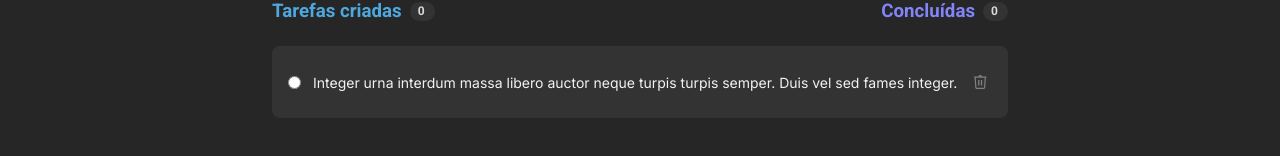
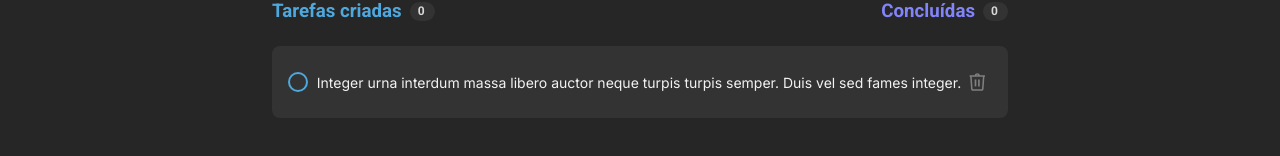
Before and after one commit to kelyAna/todo-list-ignite, a React (Vite) app: page / in a window 1280 px wide. Shown: the part 246-402 px from the top of the page. Built offline with nearby package versions, Linux system fonts and the light colour scheme.

Commit message:
feat: add final styling

```diff
--- a/src/components/TodoList.tsx
+++ b/src/components/TodoList.tsx
@@ -6,9 +6,11 @@ export function TodoList(){
     return (
         <div className={styles.todoListContent}>
             <div className={styles.todoListTask}>
-                <div className={styles.todoItemList}>
-                  <input type="radio" /> <p>Integer urna interdum massa libero auctor neque turpis turpis semper. Duis vel sed fames integer.</p>
-                </div>
+                <label className={styles.todoItemList}>
+                  <input type="checkbox" />
+                  <span className={styles.checkmark}></span>
+                </label>
+                <p>Integer urna interdum massa libero auctor neque turpis turpis semper. Duis vel sed fames integer.</p>
                 <button type="submit">
                   <img src={iconTrash} alt=""/>
                 </button>
--- a/src/components/modules/TodoList.module.css
+++ b/src/components/modules/TodoList.module.css
@@ -27,10 +27,14 @@
     background-color: var(--gray-400);
 }
 
-.todoItemList p {
-    margin-left: 12px;
+.todoListTask p {
+    margin-left: 8px;
     color: var(--gray-100);
     font-family: 'Inter', sans-serif;
+}
+
+.todoListTask img{
+  width: 30px;
 }
 
 .todoListTask button {
@@ -41,3 +45,51 @@
     line-height: 0;
     border-radius: 2px;
 }
+
+.todoItemList input{
+  position: absolute;
+  opacity: 0;
+  cursor: pointer;
+  height: 0;
+  width: 0;
+}
+
+.checkmark {
+  border-radius: 100%;
+  height: 20px;
+  width: 20px;
+  background-color: var(--gray-400);
+  border: 2px solid #4EA8DE;
+}
+
+.todoItemList:hover input ~ .checkmark {
+  background-color: #8284FA;
+}
+
+.todoItemList input:checked ~ .checkmark {
+  background-color: #8284FA;
+  border: none;
+  margin-top: 5px;
+}
+
+.checkmark:after {
+  content: "";
+  position: absolute;
+  display: none;
+}
+
+.todoItemList input:checked ~ .checkmark:after {
+  display: block;
+}
+
+.todoItemList .checkmark:after {
+  width: 4px;
+  margin-top: 3px;
+  margin-left: 8px;
+  height: 10px;
+  border: solid white;
+  border-width: 0 2px 2px 0;
+  -webkit-transform: rotate(45deg);
+  -ms-transform: rotate(45deg);
+  transform: rotate(45deg);
+}
```
